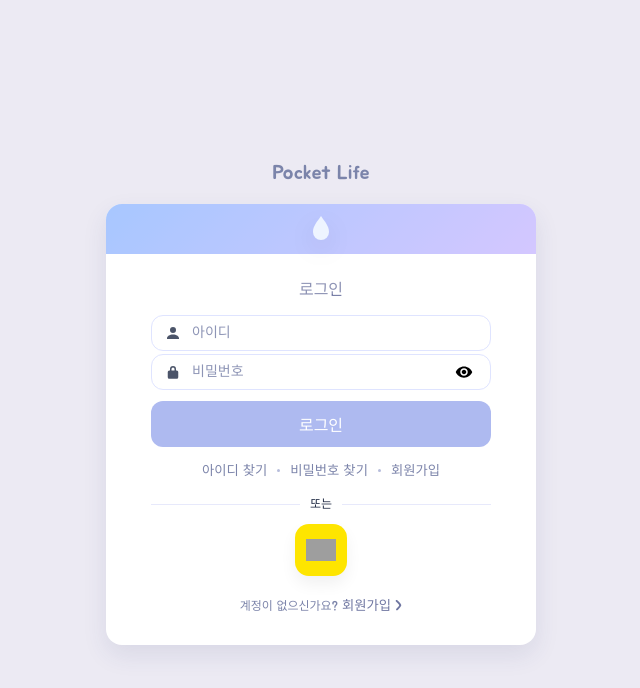
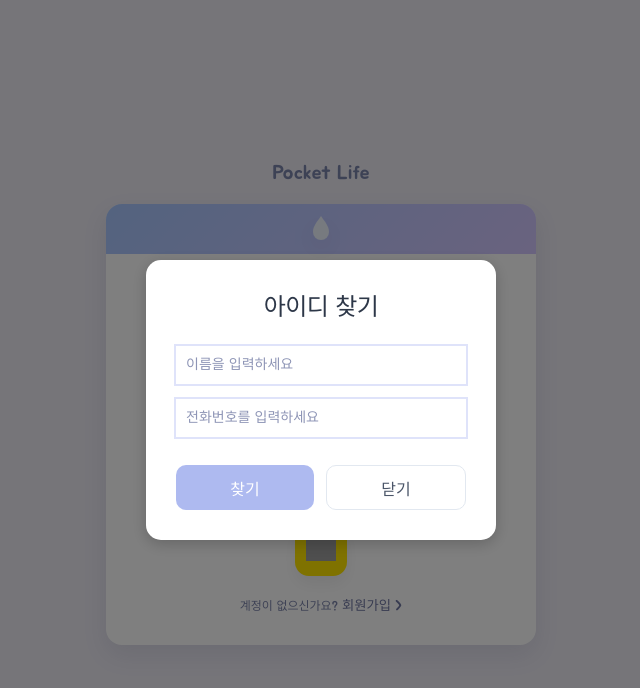
Before and after one commit to lemonsatang/pocket-life-frontend, a React (Vite) app: page / in a window 1280 px wide. Both pictures are taken after a click on the button "아이디 찾기". Shown: the top 688 px of the page, without its empty margins (319-959 px from the left). Built offline with nearby package versions, Linux system fonts and the light colour scheme; grey boxes are pictures that could not be loaded.

Commit message:
아이디 찾기 구현

```diff
--- /dev/null
+++ b/src/components/Modal/IdSearchModal.css
@@ -0,0 +1,69 @@
+/* 반투명 회색 배경 */
+.modal-overlay {
+  position: fixed;
+  top: 0;
+  left: 0;
+  width: 100%;
+  height: 100%;
+  background-color: rgba(0, 0, 0, 0.5); /* 반투명 회색 */
+  display: flex;
+  justify-content: center;
+  align-items: center;
+  z-index: 9999;
+}
+
+/* 팝업 창 */
+.modal-content {
+  background: white;
+  padding: 30px;
+  border-radius: 15px;
+  width: 350px;
+  box-shadow: 0 4px 15px rgba(0, 0, 0, 0.2);
+}
+
+.modal-title {
+  font-weight: 800;
+  color: #2d3748;
+  letter-spacing: -0.5px;
+}
+
+.modal-body {
+  display: flex;
+  flex-direction: column;
+  gap: 15px;
+  padding: 20px 0px;
+}
+
+.modal-body .input {
+  border-color: #5e72e4; /* 기존 테마 보라색 */
+  box-shadow: 0 0 0 2px rgba(94, 114, 228, 0.2);
+  padding: 10px;
+}
+
+.modal-footer {
+  display: flex; /* 버튼들을 가로로 나열 */
+  gap: 12px; /* 버튼 사이 간격 */
+  width: 100%; /* 전체 너비 사용 */
+}
+
+/* 찾기 버튼(primary)과 닫기 버튼(secondary) 공통 적용 */
+.modal-footer button {
+  flex: 1; /* [핵심] 두 버튼이 동일한 비율로 가로 공간을 나눠 가짐 */
+  height: 45px; /* 버튼 높이 통일 */
+  padding: 0; /* 내부 여백 초기화 */
+  font-weight: bold;
+  border-radius: 10px;
+  cursor: pointer;
+  display: flex;
+  justify-content: center;
+  align-items: center;
+  font-size: 16px;
+}
+
+/* 닫기 버튼 스타일 */
+.secondaryBtn {
+  border: 1px solid #e2e8f0;
+  background-color: white;
+  color: #4a5568;
+  margin-top: 8px;
+}
--- /dev/null
+++ b/src/components/Modal/IdSearchModal.jsx
@@ -0,0 +1,75 @@
+import React, { useState } from "react";
+import "./IdSearchModal.css";
+import axios from "axios";
+import dataApi from "../../api/api";
+
+export default function IdSearchModal({ onClose }) {
+  const [name, setName] = useState("");
+  const [tel, setTel] = useState("");
+  const [findId, setFindId] = useState("");
+
+  const handleTelChange = (e) => {
+    const value = e.target.value;
+
+    const onlyNumber = value.replace(/[^0-9]/g, "");
+    setTel(onlyNumber);
+  };
+
+  const handleSearch = async () => {
+    if (!name) {
+      alert("이름을 입력해주세요.");
+      return;
+    }
+
+    if (!tel) {
+      alert("전화번호를 입력해주세요.");
+      return;
+    }
+
+    const response = await dataApi.post("/findId", {
+      usrnm: name,
+      tel: tel,
+    });
+
+    if (response.data === "fail") {
+      setFindId("일치하는 회원이 없습니다.");
+    } else {
+      setFindId("회원님의 아이디는 " + response.data + " 입니다.");
+    }
+  };
+
+  return (
+    <div className="modal-overlay">
+      <div className="modal-content">
+        <h2 className="modal-title">아이디 찾기</h2>
+        <div className="modal-body">
+          <input
+            type="text"
+            className="input"
+            placeholder="이름을 입력하세요"
+            value={name}
+            onChange={(e) => setName(e.target.value)}
+            maxLength={10}
+          />
+          <input
+            type="tel"
+            className="input"
+            placeholder="전화번호를 입력하세요"
+            value={tel}
+            onChange={handleTelChange}
+            maxLength={11}
+          />
+        </div>
+        <div>{findId}</div>
+        <div className="modal-footer">
+          <button className="primaryBtn" onClick={handleSearch}>
+            찾기
+          </button>
+          <button className="secondaryBtn" onClick={onClose}>
+            닫기
+          </button>
+        </div>
+      </div>
+    </div>
+  );
+}
--- a/src/pages/LoginPage/LoginPage.jsx
+++ b/src/pages/LoginPage/LoginPage.jsx
@@ -4,11 +4,13 @@ import React, { useState } from "react";
 import Modal from "../../components/Modal/Modal";
 import axios from "axios";
 import "./LoginPage.css";
+import IdSearchModal from "../../components/Modal/IdSearchModal"; // 아이디찾기 모달
 
 export default function LoginPage({ onGoSignup, onLoginSuccess }) {
   const [id, setId] = useState("");
   const [pw, setPw] = useState("");
   const [showPw, setShowPw] = useState(false);
+  const [isIdModalOpen, setIsIdModalOpen] = useState(false); // 아이디찾기 모달 열기 여부
 
   const [m, setM] = useState({
     open: false,
@@ -25,25 +27,6 @@ export default function LoginPage({ onGoSignup, onLoginSuccess }) {
 
   // [Logic] 모달 닫기
   const close = () => setM((s) => ({ ...s, open: false }));
-
-  // [Logic] 회원가입 안내 모달
-  const openAskSignup = () => {
-    setM({
-      open: true,
-      title: "로그인 실패",
-      msg: "아이디/비밀번호가 없거나 맞지 않습니다.\n회원이 아니시라면 가입 하시겠습니까?",
-      showCancel: true,
-      confirmText: "회원가입",
-      cancelText: "취소",
-      // [수정 2026-01-15 09:40] 로그인 실패는 경고성 메시지로 처리 (빨강)
-      type: "warning",
-      onConfirm: () => {
-        close();
-        onGoSignup?.();
-      },
-      onCancel: close,
-    });
-  };
 
   // [Logic] 확인 모달 (기본값 warning -> 실패/경고가 많으므로, 성공일때만 success 명시)
   const openOk = (msg, after, type = "warning") => {
@@ -76,7 +59,7 @@ export default function LoginPage({ onGoSignup, onLoginSuccess }) {
       // 서버에 로그인 요청
       const response = await axios.post(
         "http://localhost:8080/login",
-        formData
+        formData,
       );
       console.log(response);
 
@@ -99,7 +82,7 @@ export default function LoginPage({ onGoSignup, onLoginSuccess }) {
             setPw("");
             onLoginSuccess?.();
           },
-          "success"
+          "success",
         );
       }
     } catch (e) {
@@ -117,15 +100,6 @@ export default function LoginPage({ onGoSignup, onLoginSuccess }) {
 
     // 백엔드 시큐리티가 기다리고 있는 인증 주소로 이동!
     window.location.href = `http://localhost:8080/oauth2/authorization/${lowerProvider}`;
-
-    // [수정 2026-01-15 09:40] 로그인 성공 -> success (초록)
-    // openOk(
-    //   `${provider} 계정으로 로그인되었습니다.`,
-    //   () => {
-    //     onLoginSuccess?.();
-    //   },
-    //   "success"
-    // );
   };
 
   return (
@@ -182,13 +156,17 @@ export default function LoginPage({ onGoSignup, onLoginSuccess }) {
         </button>
 
         <div className="miniLinks">
-          <button type="button" className="miniLink">
+          <button
+            type="button"
+            className="miniLink"
+            onClick={() => setIsIdModalOpen(true)}
+          >
             아이디 찾기
           </button>
-          <span className="dot" />
+          {/* <span className="dot" />
           <button type="button" className="miniLink">
             비밀번호 찾기
-          </button>
+          </button> */}
           <span className="dot" />
           <button type="button" className="miniLink" onClick={onGoSignup}>
             회원가입
@@ -236,6 +214,10 @@ export default function LoginPage({ onGoSignup, onLoginSuccess }) {
         onConfirm={m.onConfirm}
         onCancel={m.onCancel}
       />
+      {/* 아이디 찾기 모달 (조건부 렌더링) */}
+      {isIdModalOpen && (
+        <IdSearchModal onClose={() => setIsIdModalOpen(false)} />
+      )}
     </>
   );
 }
```
